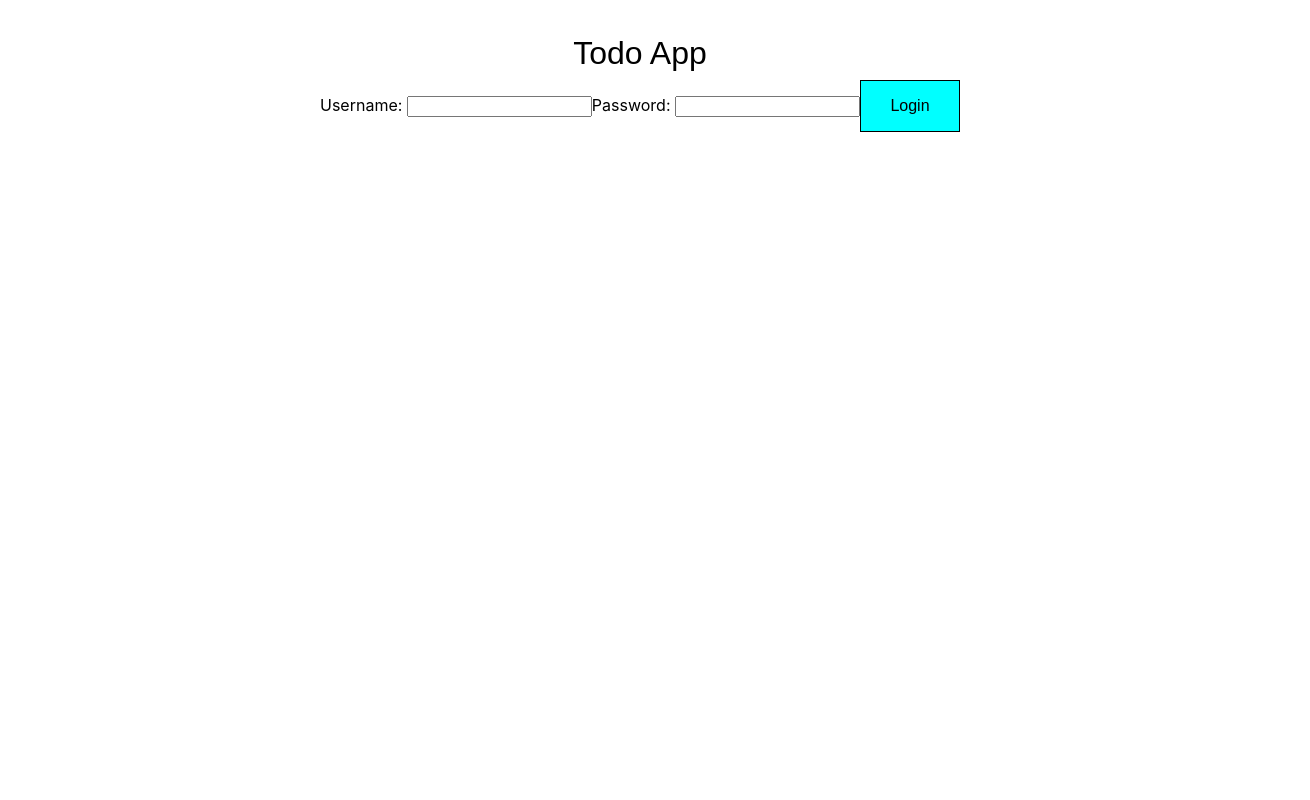
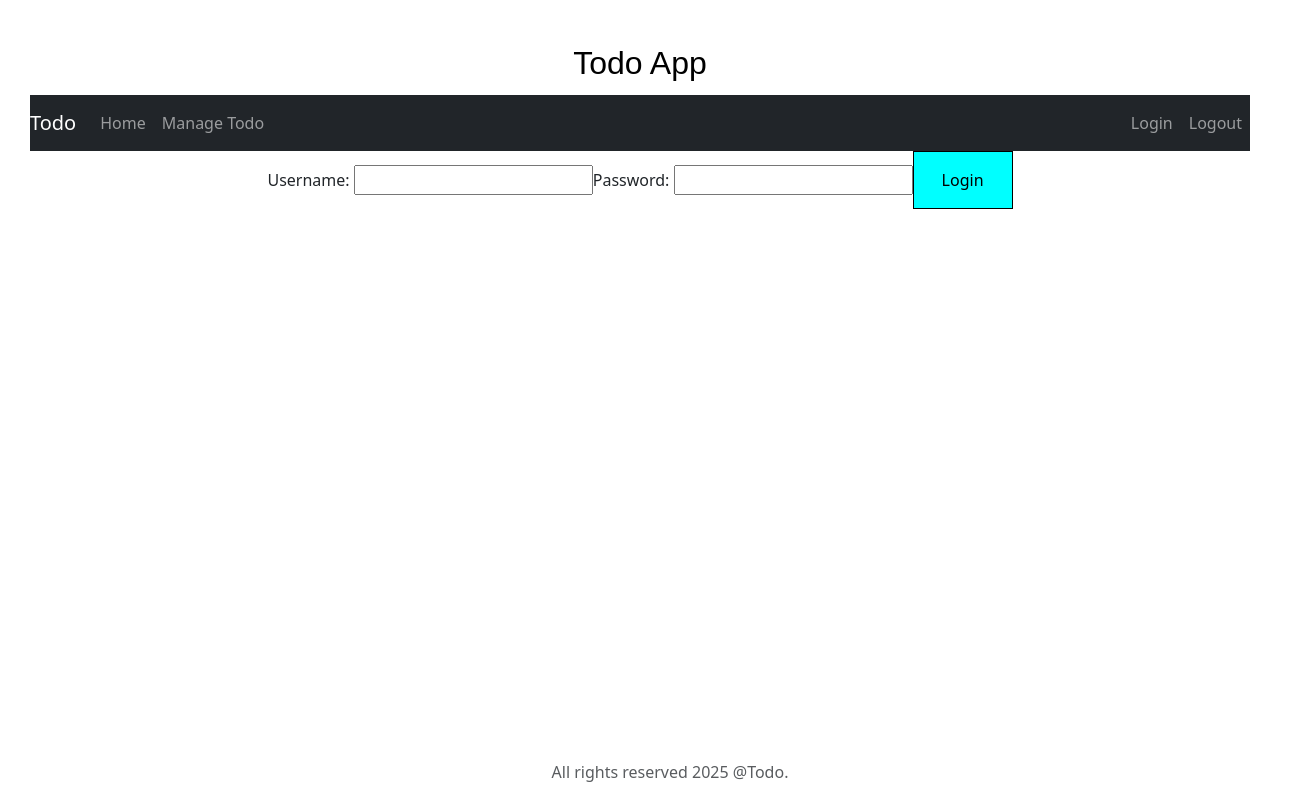
Before and after one commit to Rishabhsingh22/FullStack-React-Springboot, a React (Create React App) app: page / in a window 1280 px wide. Shown: the whole page, 1310 px wide, since content can reach past the window. Built offline with nearby package versions, Linux system fonts and the light colour scheme.

Commit message:
Added bootstrap, header, footer, logout basics

```diff
--- a/package.json
+++ b/package.json
@@ -7,6 +7,7 @@
     "@testing-library/jest-dom": "^6.6.3",
     "@testing-library/react": "^16.3.0",
     "@testing-library/user-event": "^13.5.0",
+    "bootstrap": "^5.3.6",
     "react": "^19.1.0",
     "react-dom": "^19.1.0",
     "react-router-dom": "^7.6.1",
--- a/src/App.css
+++ b/src/App.css
@@ -11,7 +11,15 @@ body{
   font-size: xx-large;
   color: rgb(0, 0, 0);
 }
+.footer{
+  position: absolute;
+  bottom: 0px;
+  width: 100%;
+  height: 40px;
+  /* background-color: #222222; */
+}
 
+/* //////////////////////////////////////////////////////////////////////////// */
 .App-logo {
   height: 40vmin;
   pointer-events: none;
--- a/src/App.js
+++ b/src/App.js
@@ -1,6 +1,8 @@
 import React, {Component} from 'react';
 import logo from './logo.svg';
 import './App.css';
+// import './bootstrap.css';
+import 'bootstrap/dist/css/bootstrap.min.css';
 import Counter from './components/counter/Counter';
 import TodoApp from './components/Todo/Todo'
 
--- /dev/null
+++ b/src/bootstrap.css
@@ -0,0 +1,2 @@
+/* @import url(https://app.unpkg.com/bootstrap@4.1.1/files/dist/css/bootstrap.min.css); */
+/* "https://unpkg.com/bootstrap@4.1.1/dist/css/bootstrap.min.css" */
--- a/src/components/Todo/Todo.jsx
+++ b/src/components/Todo/Todo.jsx
@@ -1,10 +1,10 @@
 import React, {Component} from "react";
 import Login from "./Login";
 import Welcome from "./Welcome";
-import { BrowserRouter as Router, Route, Routes } from "react-router-dom";
+import { BrowserRouter as Router, Route, Routes, Link } from "react-router-dom";
 import WithNavigation from "./WithNavigation";
 import WithParams from "./WithParams";
-import ListTodos from "./Todos";
+import ListTodos from "./TodosList";
 
 class TodoApp extends Component{
 
@@ -19,14 +19,17 @@ class TodoApp extends Component{
             <div className="todoApp">
                 <div className="title">Todo App</div>
                 <Router>
+                    <HeaderComponent/>
                     <Routes>
                     <Route path="/" exact element={<LoginComponentWithNavigation />}/>
                     <Route path="/login" element={<LoginComponentWithNavigation />}/>
                     {/* <Route path="/welcome" element={<Welcome/>}/> */}
                     <Route path="/welcome/:name" element={<WelcomeComponentWithParams/>}/>
                     <Route path="/todos" element={<ListTodos/>}/>
+                    <Route path="/logout" element={<LogoutComponent/>}/>
                     <Route path="*" element={<ErrorComponent/>}/>
                     </Routes>
+                    <FooterComponent/>
                 </Router>
                 {/* <Login/>
                 <Welcome/> */}
@@ -39,4 +42,45 @@ function ErrorComponent(){
     return<div>An error occured. Contact admin support.</div>
 }
 
+class HeaderComponent extends Component{
+    render(){
+        return(
+            <header>
+                <nav className="navbar navbar-expand-md navbar-dark bg-dark">
+                    <div><a href="#" className="navbar-brand">Todo</a></div>
+                    <ul className="navbar-nav">
+                        <li ><Link className="nav-link" to="/welcome/rishabh22">Home</Link></li>
+                        <li ><Link className="nav-link" to="/todos">Manage Todo</Link></li>
+                    </ul>
+                    <ul className="navbar-nav navbar-collapse justify-content-end">
+                        <li ><Link className="nav-link" to="/login">Login</Link></li>
+                        <li ><Link className="nav-link" to="/logout">Logout</Link></li>
+                    </ul>
+                </nav>
+            </header>
+        )
+    }
+}
+
+class FooterComponent extends Component{
+    render(){
+        return(
+            <footer className="footer">
+                <span className="text-muted">All rights reserved 2025 @Todo.</span>
+            </footer>
+        )
+    }
+}
+
+class LogoutComponent extends Component{
+    render(){
+        return(
+            <div>
+                <h1>You are logged out.</h1>
+                <div className="container">Thanks for visiting!!</div>
+            </div>
+        )
+    }
+}
+
 export default TodoApp
```
Also changed, not shown: 1 other file (tests, documents, lock files or other folders).
